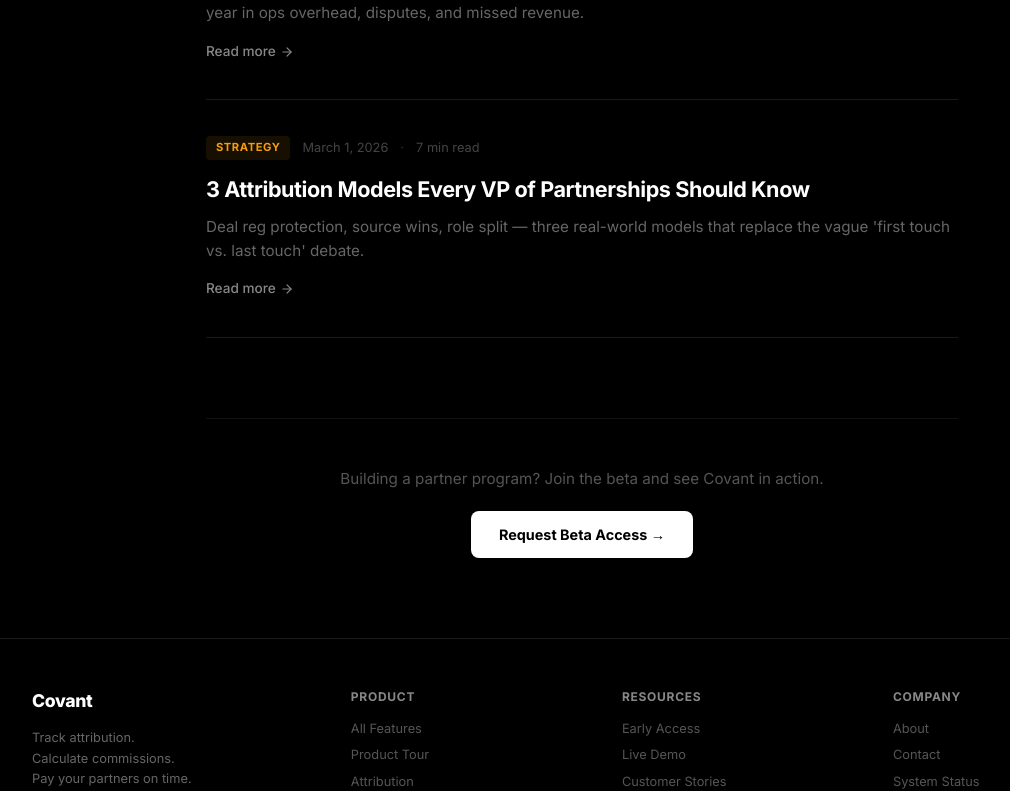
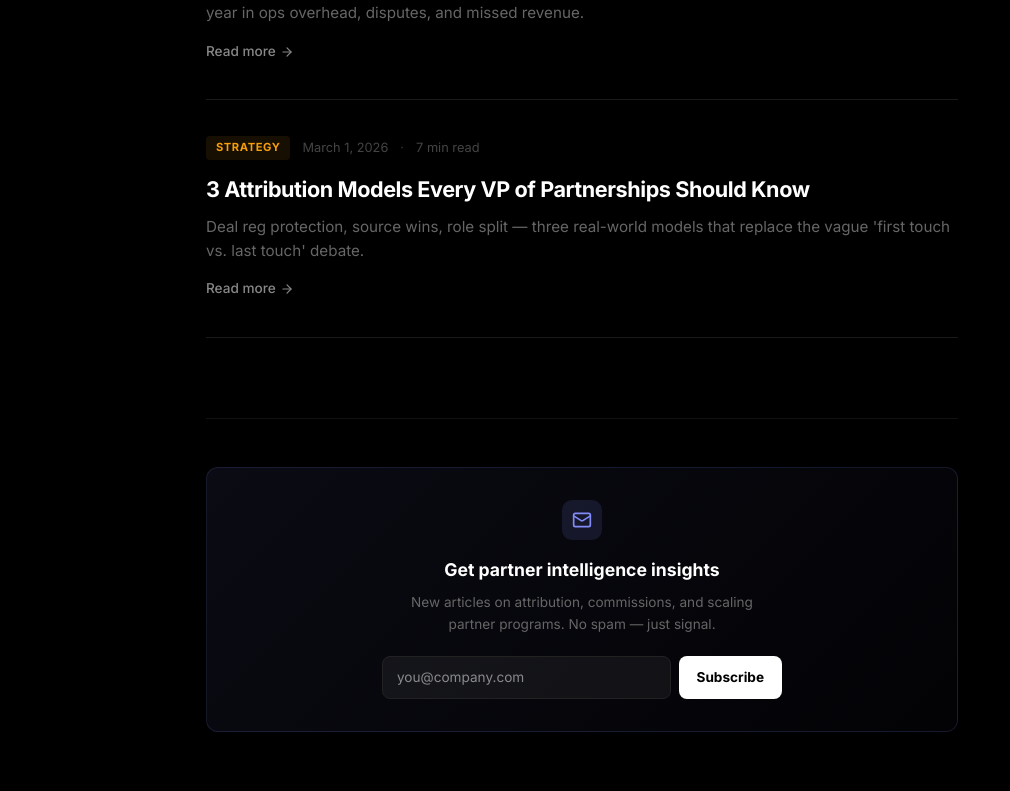
Before and after one commit to dylan3796/partner-attribution-ai, a Next.js app: page /blog in a window 1280 px wide. Shown: the part 2003-2794 px from the top of the page, without its empty margins (58-1068 px from the left). Built offline with nearby package versions, Linux system fonts and the light colour scheme; no server answers.

Commit message:
feat: Blog newsletter subscribe — email capture on blog index + articles

```diff
--- a/app/blog/[slug]/page.tsx
+++ b/app/blog/[slug]/page.tsx
@@ -5,6 +5,7 @@ import { BLOG_POSTS, CATEGORY_CONFIG } from "../posts";
 import { ARTICLE_CONTENT } from "./content";
 import type { Metadata } from "next";
 import ShareButtons from "./ShareButtons";
+import BlogSubscribe from "@/components/BlogSubscribe";
 
 type Props = { params: Promise<{ slug: string }> };
 
@@ -179,6 +180,9 @@ export default async function BlogPostPage({ params }: Props) {
           <ShareButtons slug={slug} title={post.title} />
         </div>
 
+        {/* Newsletter Subscribe */}
+        <BlogSubscribe variant="inline" />
+
         {/* CTA */}
         <div style={{ borderTop: "1px solid #1a1a1a", padding: "48px 0", textAlign: "center" }}>
           <h3 style={{ fontSize: "1.2rem", fontWeight: 700, color: "#fff", margin: "0 0 8px" }}>
--- a/app/blog/page.tsx
+++ b/app/blog/page.tsx
@@ -1,6 +1,7 @@
 import Link from "next/link";
 import { ArrowLeft, ArrowRight, Rss } from "lucide-react";
 import { BLOG_POSTS, CATEGORY_CONFIG } from "./posts";
+import BlogSubscribe from "@/components/BlogSubscribe";
 
 export default function BlogPage() {
   return (
@@ -90,8 +91,13 @@ export default function BlogPage() {
           })}
         </div>
 
+        {/* Newsletter Subscribe */}
+        <div style={{ padding: "48px 0 24px", borderTop: "1px solid #111" }}>
+          <BlogSubscribe variant="card" />
+        </div>
+
         {/* CTA */}
-        <div style={{ textAlign: "center", padding: "48px 0 80px", borderTop: "1px solid #111" }}>
+        <div style={{ textAlign: "center", padding: "32px 0 80px" }}>
           <p style={{ color: "#555", fontSize: ".95rem", marginBottom: 20 }}>
             Building a partner program? Join the beta and see Covant in action.
           </p>
--- /dev/null
+++ b/components/BlogSubscribe.tsx
@@ -0,0 +1,186 @@
+"use client";
+
+import { useState } from "react";
+import { useMutation } from "convex/react";
+import { api } from "@/convex/_generated/api";
+import { Mail, Check, ArrowRight } from "lucide-react";
+
+export default function BlogSubscribe({ variant = "inline" }: { variant?: "inline" | "card" }) {
+  const captureLead = useMutation(api.leads.captureLead);
+  const [email, setEmail] = useState("");
+  const [state, setState] = useState<"idle" | "loading" | "success" | "error">("idle");
+  const [errorMsg, setErrorMsg] = useState("");
+
+  async function handleSubmit(e: React.FormEvent) {
+    e.preventDefault();
+    if (!email.trim()) {
+      setErrorMsg("Enter your email");
+      setState("error");
+      return;
+    }
+    if (!/\S+@\S+\.\S+/.test(email)) {
+      setErrorMsg("Enter a valid email");
+      setState("error");
+      return;
+    }
+    setState("loading");
+    setErrorMsg("");
+    try {
+      await captureLead({ email, source: "blog_newsletter" });
+      setState("success");
+    } catch {
+      // Duplicate or other error — still show success (they're already subscribed)
+      setState("success");
+    }
+  }
+
+  if (variant === "card") {
+    return (
+      <div
+        style={{
+          background: "linear-gradient(135deg, rgba(129,140,248,.08) 0%, rgba(129,140,248,.02) 100%)",
+          border: "1px solid rgba(129,140,248,.15)",
+          borderRadius: 12,
+          padding: "32px",
+          textAlign: "center",
+        }}
+      >
+        <div style={{ display: "flex", justifyContent: "center", marginBottom: 16 }}>
+          <div style={{
+            width: 40, height: 40, borderRadius: 10,
+            background: "rgba(129,140,248,.12)",
+            display: "flex", alignItems: "center", justifyContent: "center",
+          }}>
+            <Mail size={20} style={{ color: "#818cf8" }} />
+          </div>
+        </div>
+        <h3 style={{ fontSize: "1.1rem", fontWeight: 700, color: "#fff", margin: "0 0 8px" }}>
+          Get partner intelligence insights
+        </h3>
+        <p style={{ color: "#666", fontSize: ".85rem", lineHeight: 1.6, margin: "0 0 20px", maxWidth: 380, marginLeft: "auto", marginRight: "auto" }}>
+          New articles on attribution, commissions, and scaling partner programs. No spam — just signal.
+        </p>
+
+        {state === "success" ? (
+          <div style={{ display: "flex", alignItems: "center", justifyContent: "center", gap: 8, color: "#22c55e", fontSize: ".9rem", fontWeight: 600 }}>
+            <Check size={18} /> You&apos;re in. We&apos;ll be in touch.
+          </div>
+        ) : (
+          <form onSubmit={handleSubmit} style={{ display: "flex", gap: 8, maxWidth: 400, margin: "0 auto" }}>
+            <input
+              type="email"
+              placeholder="you@company.com"
+              value={email}
+              onChange={(e) => { setEmail(e.target.value); setState("idle"); setErrorMsg(""); }}
+              style={{
+                flex: 1,
+                padding: "10px 14px",
+                background: "rgba(255,255,255,.05)",
+                border: errorMsg ? "1px solid #ef4444" : "1px solid #222",
+                borderRadius: 8,
+                color: "#fff",
+                fontSize: ".85rem",
+                outline: "none",
+                fontFamily: "inherit",
+              }}
+            />
+            <button
+              type="submit"
+              disabled={state === "loading"}
+              style={{
+                padding: "10px 18px",
+                background: "#fff",
+                color: "#000",
+                border: "none",
+                borderRadius: 8,
+                fontWeight: 700,
+                fontSize: ".85rem",
+                cursor: state === "loading" ? "wait" : "pointer",
+                fontFamily: "inherit",
+                whiteSpace: "nowrap",
+                opacity: state === "loading" ? 0.7 : 1,
+              }}
+            >
+              Subscribe
+            </button>
+          </form>
+        )}
+        {errorMsg && (
+          <p style={{ color: "#ef4444", fontSize: ".78rem", marginTop: 8 }}>{errorMsg}</p>
+        )}
+      </div>
+    );
+  }
+
+  // Inline variant — compact, for bottom of articles
+  return (
+    <div
+      style={{
+        borderTop: "1px solid #1a1a1a",
+        padding: "40px 0",
+      }}
+    >
+      <div style={{ display: "flex", alignItems: "flex-start", gap: 16, flexWrap: "wrap" }}>
+        <div style={{ flex: 1, minWidth: 220 }}>
+          <p style={{ color: "#fff", fontSize: ".95rem", fontWeight: 700, margin: "0 0 4px" }}>
+            Stay sharp on partner intelligence
+          </p>
+          <p style={{ color: "#555", fontSize: ".8rem", margin: 0, lineHeight: 1.5 }}>
+            New insights on attribution, commissions, and program ops. No fluff.
+          </p>
+        </div>
+
+        {state === "success" ? (
+          <div style={{ display: "flex", alignItems: "center", gap: 6, color: "#22c55e", fontSize: ".85rem", fontWeight: 600, padding: "10px 0" }}>
+            <Check size={16} /> Subscribed
+          </div>
+        ) : (
+          <form onSubmit={handleSubmit} style={{ display: "flex", gap: 8, alignItems: "center" }}>
+            <input
+              type="email"
+              placeholder="you@company.com"
+              value={email}
+              onChange={(e) => { setEmail(e.target.value); setState("idle"); setErrorMsg(""); }}
+              style={{
+                padding: "9px 14px",
+                background: "rgba(255,255,255,.05)",
+                border: errorMsg ? "1px solid #ef4444" : "1px solid #222",
+                borderRadius: 8,
+                color: "#fff",
+                fontSize: ".85rem",
+                outline: "none",
+                width: 200,
+                fontFamily: "inherit",
+              }}
+            />
+            <button
+              type="submit"
+              disabled={state === "loading"}
+              style={{
+                display: "flex",
+                alignItems: "center",
+                gap: 4,
+                padding: "9px 14px",
+                background: "rgba(255,255,255,.08)",
+                color: "#ccc",
+                border: "1px solid #333",
+                borderRadius: 8,
+                fontWeight: 600,
+                fontSize: ".83rem",
+                cursor: state === "loading" ? "wait" : "pointer",
+                fontFamily: "inherit",
+                whiteSpace: "nowrap",
+                opacity: state === "loading" ? 0.7 : 1,
+              }}
+            >
+              Subscribe <ArrowRight size={14} />
+            </button>
+          </form>
+        )}
+      </div>
+      {errorMsg && (
+        <p style={{ color: "#ef4444", fontSize: ".78rem", marginTop: 6 }}>{errorMsg}</p>
+      )}
+    </div>
+  );
+}
```
